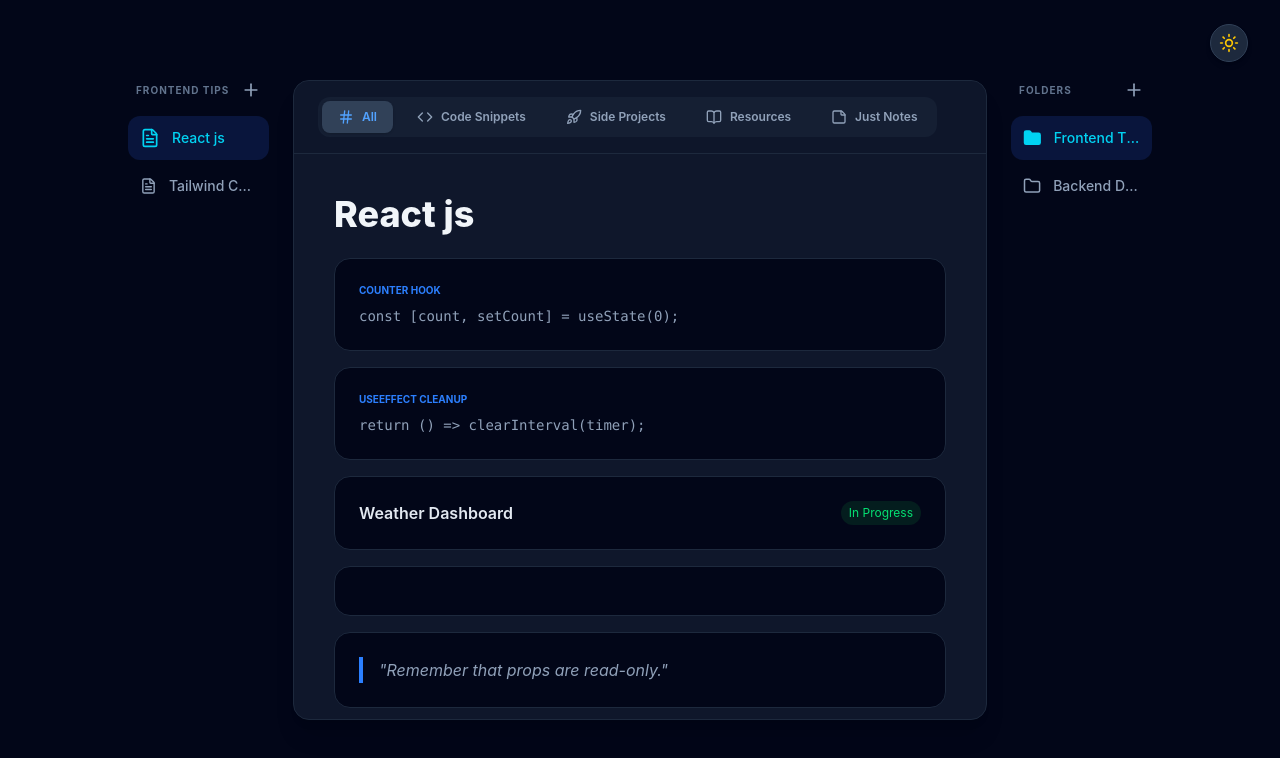
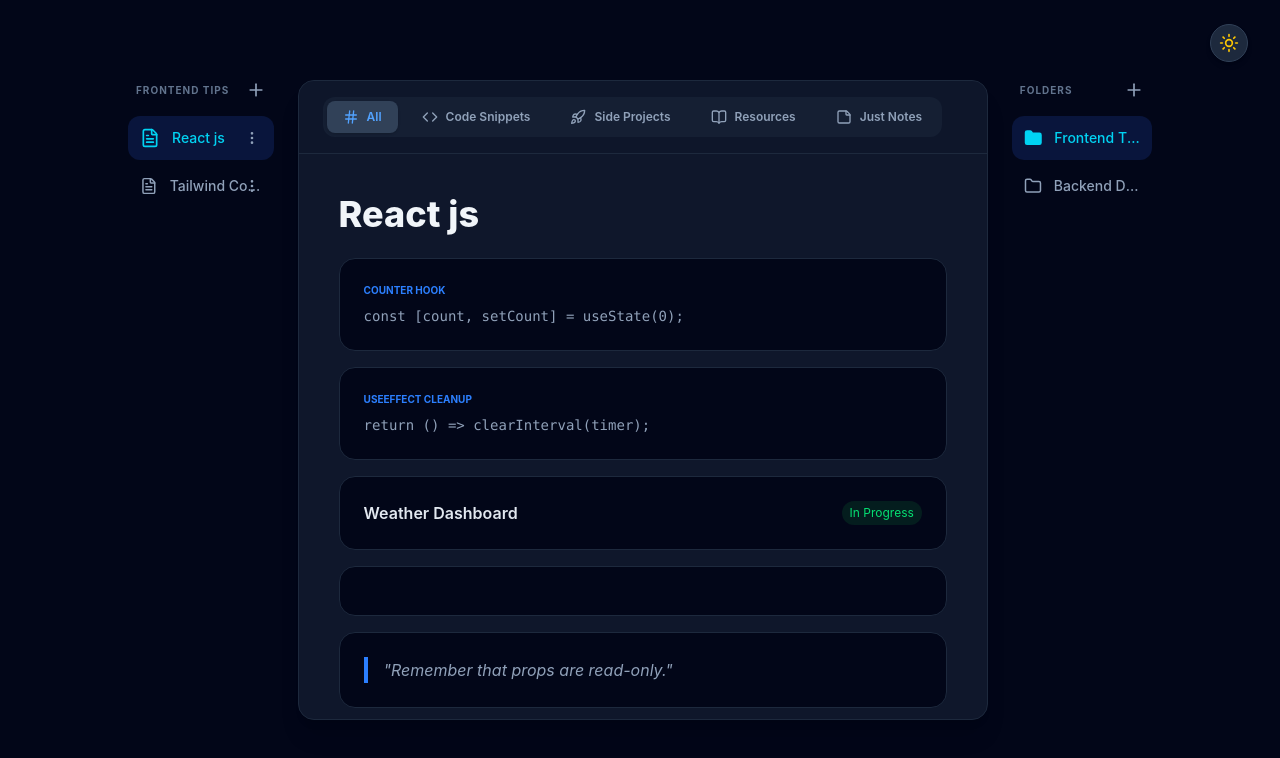
Before and after one commit to lexopez/developer-s-notebook, a React (Vite) app: page / in a window 1280 px wide. Shown: the top 758 px of the page. Built offline with nearby package versions, Linux system fonts and the light colour scheme.

Commit message:
two steps confirm to edit and delete a note by adding ellipsis button before edit and delete buttons

```diff
--- a/src/index.css
+++ b/src/index.css
@@ -5,3 +5,13 @@
 body {
   @apply transition-colors duration-300;
 }
+
+@layer utilities {
+  .no-scrollbar::-webkit-scrollbar {
+    display: none;
+  }
+  .no-scrollbar {
+    -ms-overflow-style: none;
+    scrollbar-width: none;
+  }
+}
--- a/src/page/DeveloperNotebook.jsx
+++ b/src/page/DeveloperNotebook.jsx
@@ -15,6 +15,7 @@ import {
   Check,
   Trash2,
   Edit3,
+  MoreVertical,
 } from "lucide-react";
 import {
   setActiveFolder,
@@ -47,6 +48,8 @@ const DeveloperNotebook = () => {
 
   const [isAddingFolder, setIsAddingFolder] = useState(false);
   const [newFolderName, setNewFolderName] = useState("");
+
+  const [menuConfig, setMenuConfig] = useState({ id: null, x: 0, y: 0 });
 
   // Sync theme with the DOM
   useEffect(() => {
@@ -82,6 +85,13 @@ const DeveloperNotebook = () => {
 
   const contentToDisplay = getActiveContent();
 
+  const handleOpenMenu = (e, id) => {
+    e.stopPropagation();
+    const rect = e.currentTarget.getBoundingClientRect();
+    // Position the menu to the left of the button to keep it inside the sidebar area
+    setMenuConfig({ id, x: rect.left - 130, y: rect.top });
+  };
+
   return (
     <div className="h-screen w-screen bg-slate-50 dark:bg-slate-950 transition-colors duration-300 overflow-hidden px-[10vw] py-[10vh]">
       {/* Theme Toggle Button - Top Right */}
@@ -100,7 +110,7 @@ const DeveloperNotebook = () => {
 
       <div className="w-full h-full flex gap-4">
         {/* LEFT BOX: Notes List (15%) */}
-        <aside className="w-[15%] h-full overflow-y-auto pr-2">
+        <aside className="w-[15%] h-full flex flex-col pr-2">
           <div className="flex items-center justify-between mb-4 px-2">
             <h3 className="text-[10px] font-bold text-slate-400 dark:text-slate-500 uppercase tracking-widest">
               {folders.find((f) => f.id === activeFolderId)?.name || "Notes"}
@@ -115,7 +125,7 @@ const DeveloperNotebook = () => {
               {isAddingNote ? <X size={20} /> : <Plus size={20} />}
             </button>
           </div>
-          <div className="flex-1 overflow-y-auto space-y-1">
+          <div className="flex-1 overflow-y-auto no-scrollbar space-y-1 h-full">
             {isAddingNote && (
               <div className="p-2 mb-2 animate-in fade-in zoom-in-95 duration-200">
                 <input
@@ -170,47 +180,60 @@ const DeveloperNotebook = () => {
                         {note.title}
                       </span>
                     </button>
-
-                    {/* Actions appear on hover */}
-                    <div className="absolute right-2 flex gap-1 opacity-0 group-hover:opacity-100 transition-opacity bg-slate-50/80 dark:bg-slate-950/80 backdrop-blur-sm p-1 rounded-lg">
+                    {/* The Ellipsis Button */}
+                    <button
+                      onClick={(e) => {
+                        e.stopPropagation();
+                        handleOpenMenu(e, note.id);
+                      }}
+                      className="absolute right-2 p-1.5 text-slate-400 hover:text-slate-600 dark:hover:text-slate-200 rounded-md hover:bg-slate-100 dark:hover:bg-slate-800 transition-colors cursor-pointer"
+                    >
+                      <MoreVertical size={16} />
+                    </button>
+                    {/* The Dropdown Menu */}
+                    {menuConfig.id && (
+                      <>
+                        <div
+                          className="fixed inset-0 z-60"
+                          onClick={() =>
+                            setMenuConfig({ id: null, x: 0, y: 0 })
+                          }
+                        />
+                        <div
+                          style={{
+                            top: `${menuConfig.y}px`,
+                            left: `${menuConfig.x}px`,
+                          }}
+                          className="fixed w-32 bg-white dark:bg-slate-800 border border-slate-200 dark:border-slate-700 rounded-xl z-70 py-1 animate-in fade-in zoom-in-95 duration-100"
+                        >
                           <button
                             onClick={() => {
-                          setEditingId(note.id);
-                          setEditValue(note.title);
+                              setEditingId(menuConfig.id);
+                              const note = sidebarNotes.find(
+                                (n) => n.id === menuConfig.id,
+                              );
+                              setEditValue(note?.title || "");
+                              setMenuConfig({ id: null, x: 0, y: 0 });
                             }}
-                        className="p-1 hover:text-blue-500 text-slate-400"
+                            className="w-full flex items-center gap-2 px-3 py-2 text-xs text-slate-600 dark:text-slate-300 hover:bg-slate-50 dark:hover:bg-slate-700 rounded-lg cursor-pointer"
                           >
-                        <Edit3 size={14} />
+                            <Edit3 size={14} /> Rename
                           </button>
                           <button
-                        onClick={() => dispatch(deleteNote(note.id))}
-                        className="p-1 hover:text-red-500 text-slate-400"
+                            onClick={() => {
+                              dispatch(deleteNote(menuConfig.id));
+                              setMenuConfig({ id: null, x: 0, y: 0 });
+                            }}
+                            className="w-full flex items-center gap-2 px-3 py-2 text-xs text-red-500 hover:bg-red-50 dark:hover:bg-red-900/20 rounded-lg cursor-pointer"
                           >
-                        <Trash2 size={14} />
+                            <Trash2 size={14} /> Delete
                           </button>
                         </div>
+                      </>
+                    )}
                   </div>
                 )}
               </div>
-              // <button
-              //   key={note.id}
-              //   onClick={() => dispatch(setActiveNote(note.id))}
-              //   className={`w-full text-left p-3 rounded-xl border transition-all ${
-              //     activeNoteId === note.id
-              //       ? "bg-white dark:bg-slate-800 border-slate-200 dark:border-slate-700 shadow-sm"
-              //       : "border-transparent hover:bg-slate-200/50 dark:hover:bg-slate-800/30"
-              //   }`}
-              // >
-              //   <span
-              //     className={`text-sm font-medium block truncate ${
-              //       activeNoteId === note.id
-              //         ? "text-blue-600 dark:text-blue-400"
-              //         : "text-slate-700 dark:text-slate-300"
-              //     }`}
-              //   >
-              //     {note.title}
-              //   </span>
-              // </button>
             ))}
           </div>
         </aside>
```
Lines whose indentation alone changed are shown as unchanged.
